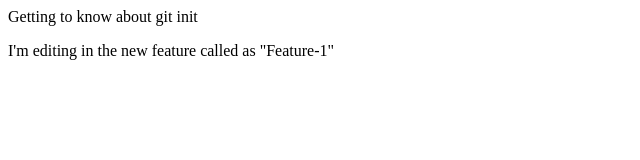
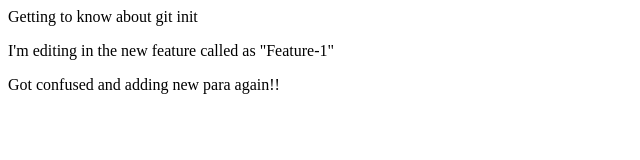
Before and after one commit to varshitha-besthu/Localrepo, a plain HTML site: page index.html in a window 1280 px wide. Shown: the whole page, without its empty margins (0-640 px from the left). Drawn offline with Linux system fonts and the light colour scheme.

Commit message:
got confused lol!!

```diff
--- a/index.html
+++ b/index.html
@@ -1,3 +1,5 @@
 <p>Getting to know about git init</p>
 
 <p> I'm editing in the new feature called as "Feature-1"</p>
+
+<p> Got confused and adding new para again!!</p>
```
